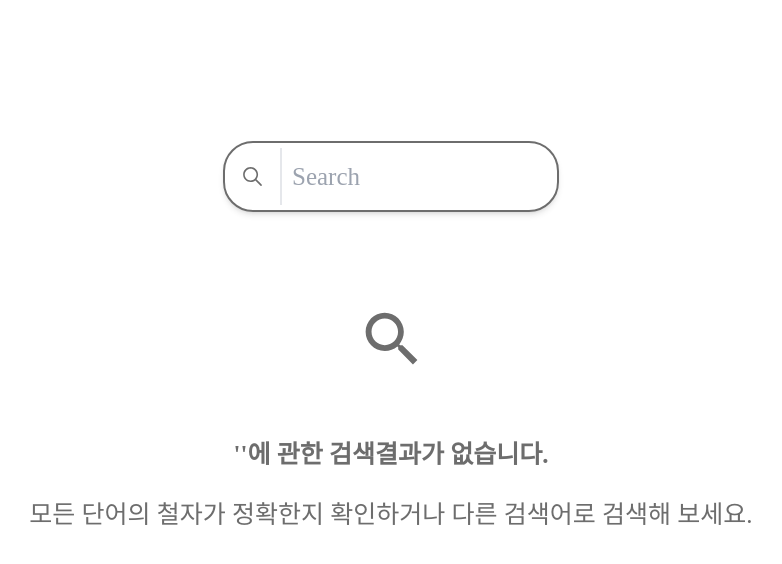
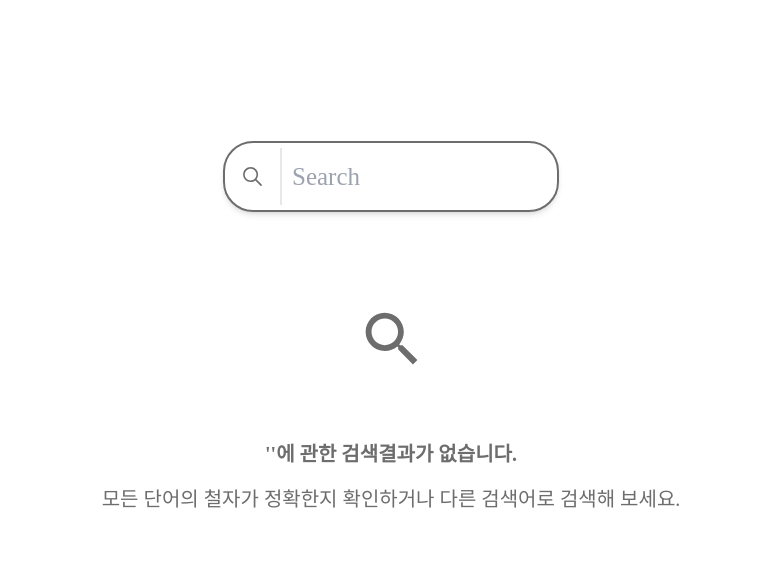
Before and after one commit to ho04029/idols, a React (Create React App) app: page /search in a window 1280 px wide. Shown: the top 564 px of the page, without its empty margins (249-1031 px from the left). Built offline with nearby package versions, Linux system fonts and the light colour scheme.

Commit message:
design: 검색결과 없음 페이지 폰트 사이즈, 간격 수정

```diff
--- a/src/pages/NoSearchResult.tsx
+++ b/src/pages/NoSearchResult.tsx
@@ -20,11 +20,11 @@ const NoSearchResult = () => {
         <div className="text-[33px] lg:text-[69px]">
           <IoMdSearch />
         </div>
-        <div className="flex flex-col items-center gap-[10px] lg:gap-[25px]">
-          <p className="text-[16px] lg:text-[25px] font-semibold leading-[35px]">
+        <div className="flex flex-col items-center gap-[10px]">
+          <p className="text-[16px] lg:text-[20px] font-semibold leading-[35px]">
             '{keyword}'에 관한 검색결과가 없습니다.
           </p>
-          <p className="text-center w-[260px] lg:w-full text-[14px] lg:text-[25px] font-medium leading-[20px] lg:leading-[35px] break-keep">
+          <p className="text-center w-[260px] lg:w-full text-[14px] lg:text-[20px] font-medium leading-[20px] lg:leading-[35px] break-keep">
             모든 단어의 철자가 정확한지 확인하거나 다른 검색어로 검색해 보세요.
           </p>
         </div>
```
